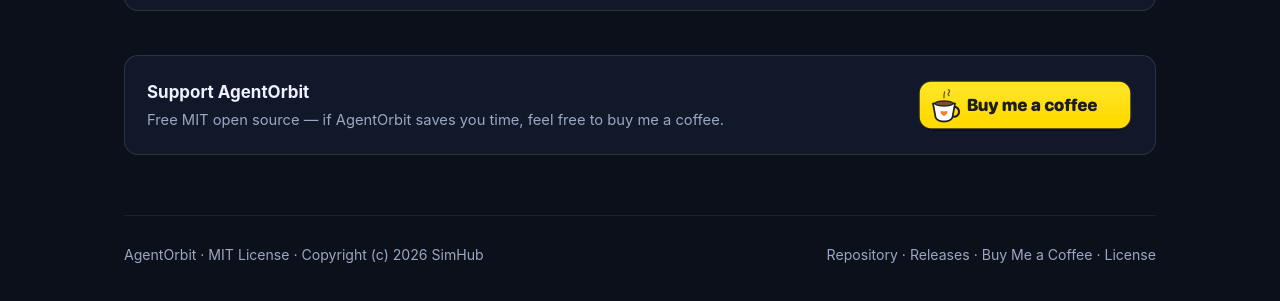
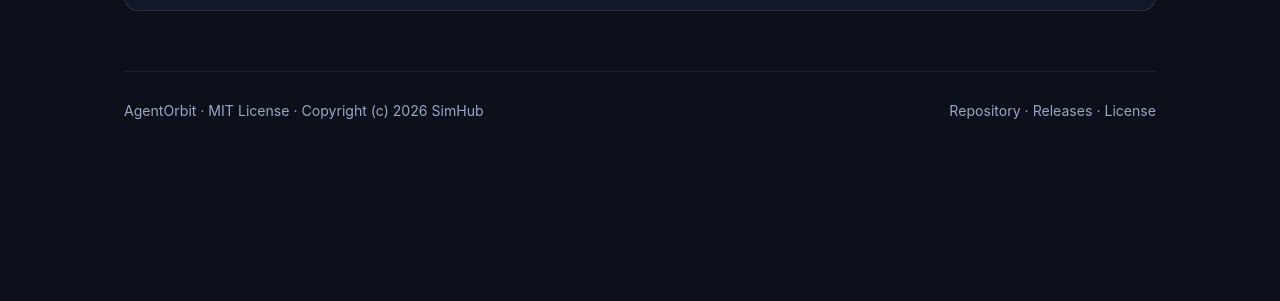
Before and after one commit to SimHub/AgentOrbit, a plain HTML site: page docs/index.html in a window 1280 px wide. Shown: the part 2443-2744 px from the top of the page. After the commit the page ends 2607 px from the top, so only its background shows below. Drawn offline with Linux system fonts and the light colour scheme.

Commit message:
Remove Buy Me a Coffee links and sponsor config

```diff
--- a/docs/index.html
+++ b/docs/index.html
@@ -443,7 +443,6 @@
           <button type="button" id="btn-en" class="active" onclick="setLang('en')">EN</button>
           <button type="button" id="btn-de" onclick="setLang('de')">DE</button>
         </div>
-        <a class="btn btn-secondary btn-sm" style="border-color: rgba(255, 221, 0, 0.35); color: #fde047;" href="https://buymeacoffee.com/simhub" target="_blank" rel="noopener">☕ Buy Me a Coffee</a>
         <a class="btn btn-secondary btn-sm" href="https://github.com/SimHub/AgentOrbit" target="_blank" rel="noopener">GitHub</a>
       </div>
     </header>
@@ -665,20 +664,6 @@
 open ./dist/AgentOrbit.app</pre>
         </div>
       </section>
-
-      <section style="padding-top: 8px;">
-        <div class="panel" style="display: flex; flex-wrap: wrap; align-items: center; justify-content: space-between; gap: 16px;">
-          <div>
-            <h3 style="margin-bottom: 4px;" class="en">Support AgentOrbit</h3>
-            <h3 style="margin-bottom: 4px;" class="de">AgentOrbit unterstützen</h3>
-            <p style="margin: 0;" class="en">Free MIT open source — if AgentOrbit saves you time, feel free to buy me a coffee.</p>
-            <p style="margin: 0;" class="de">Kostenlos &amp; MIT Open Source — wenn dir AgentOrbit Zeit spart, freu ich mich über einen Kaffee.</p>
-          </div>
-          <a href="https://buymeacoffee.com/simhub" target="_blank" rel="noopener" style="display: inline-block; line-height: 0;">
-            <img src="assets/buymeacoffee.gif" width="216" height="54" alt="Buy Me a Coffee" />
-          </a>
-        </div>
-      </section>
     </main>
 
     <footer>
@@ -686,7 +671,6 @@ open ./dist/AgentOrbit.app</pre>
       <span>
         <a href="https://github.com/SimHub/AgentOrbit" target="_blank" rel="noopener">Repository</a> ·
         <a href="https://github.com/SimHub/AgentOrbit/releases" target="_blank" rel="noopener">Releases</a> ·
-        <a href="https://buymeacoffee.com/simhub" target="_blank" rel="noopener">Buy Me a Coffee</a> ·
         <a href="https://github.com/SimHub/AgentOrbit/blob/main/LICENSE" target="_blank" rel="noopener">License</a>
       </span>
     </footer>
```
Also changed, not shown: docs/assets/buymeacoffee.gif (deleted), 3 other files.
